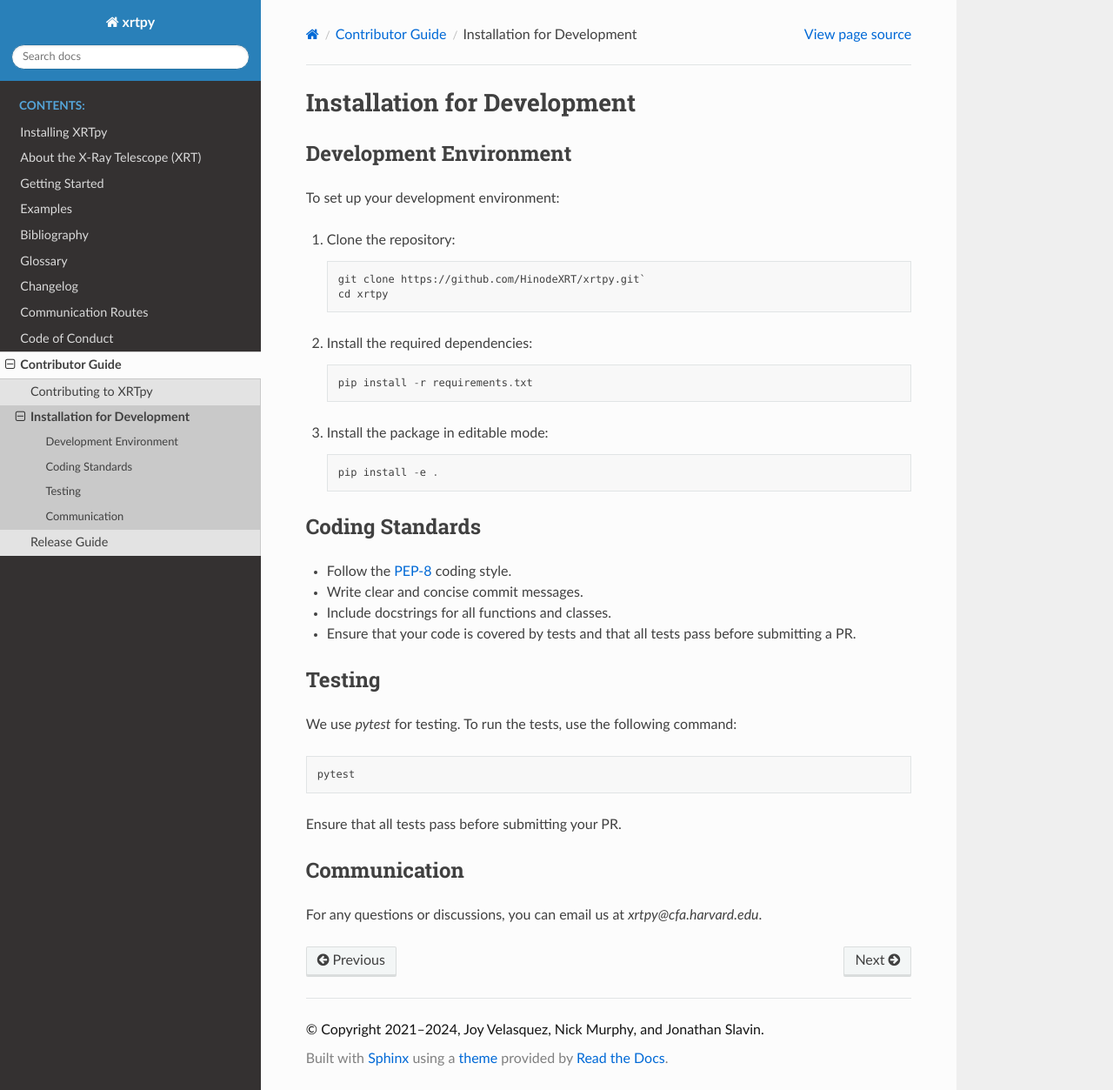
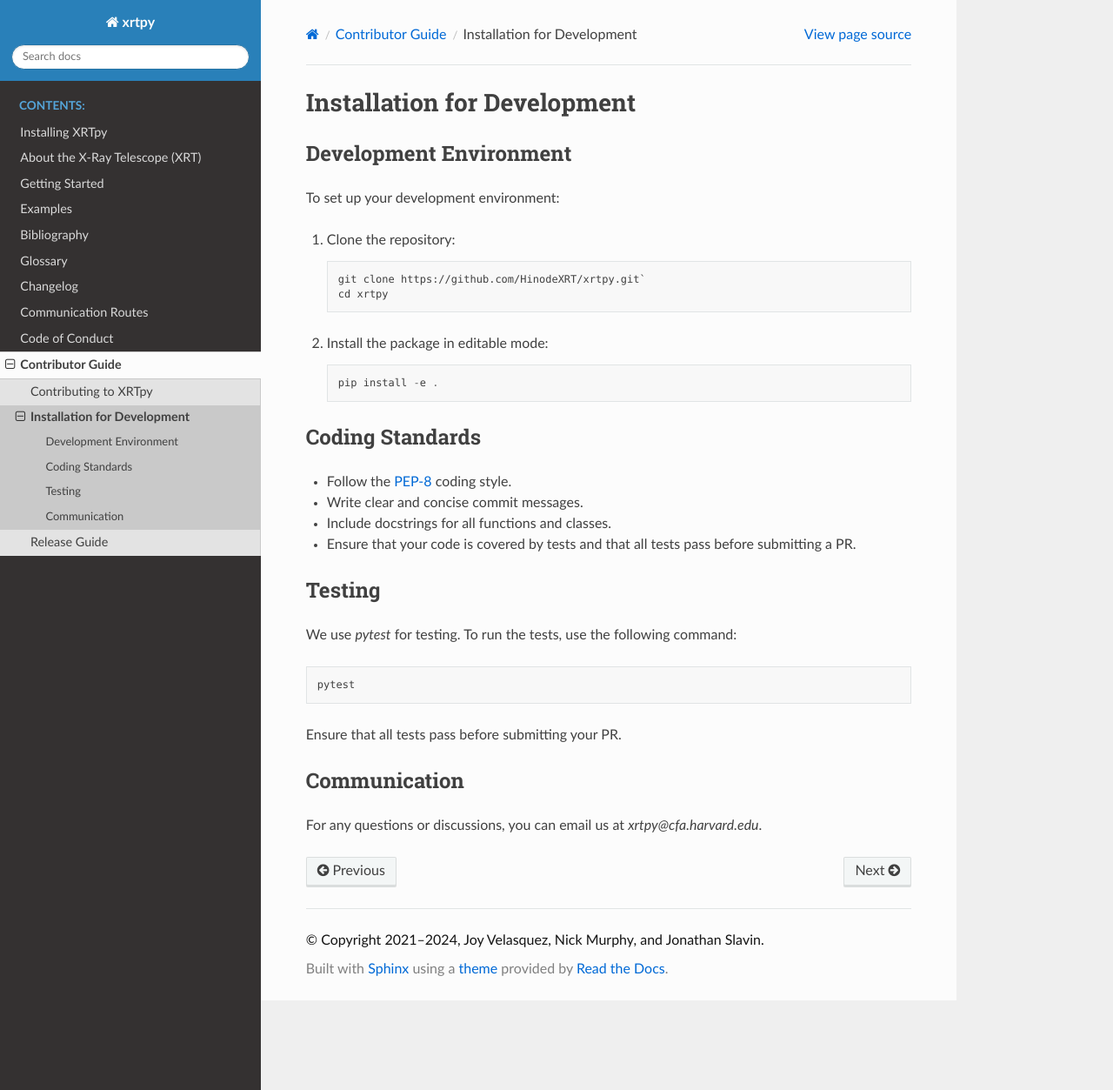
Before and after one commit to HinodeXRT/xrtpy, a Sphinx documentation site: the page built from docs/contributing/installation_for_development.rst, in a window 1280 px wide and 1253 px high. Shown: the whole window at 87% size. Built offline with Sphinx 7.4.7 and the Read the Docs theme 2.0.0, drawn with Linux system fonts in a browser that asks for light colours; pages that are not in the unit, such as notebooks, are missing from menus.

Commit message:
Remove requirements.txt (#280)
* Remove requirements.txt

* Remove reference to requirements.txt in docs

```diff
--- a/docs/contributing/installation_for_development.rst
+++ b/docs/contributing/installation_for_development.rst
@@ -13,11 +13,7 @@ To set up your development environment:
       git clone https://github.com/HinodeXRT/xrtpy.git`
       cd xrtpy
 
-2. Install the required dependencies::
-
-      pip install -r requirements.txt
-
-3. Install the package in editable mode::
+2. Install the package in editable mode::
 
       pip install -e .
 
```
Also changed, not shown: requirements.txt (deleted, +0 -8 lines).
